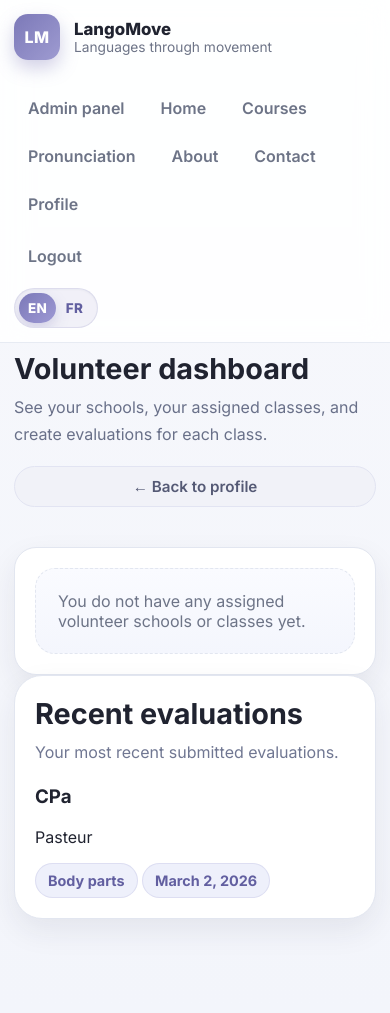
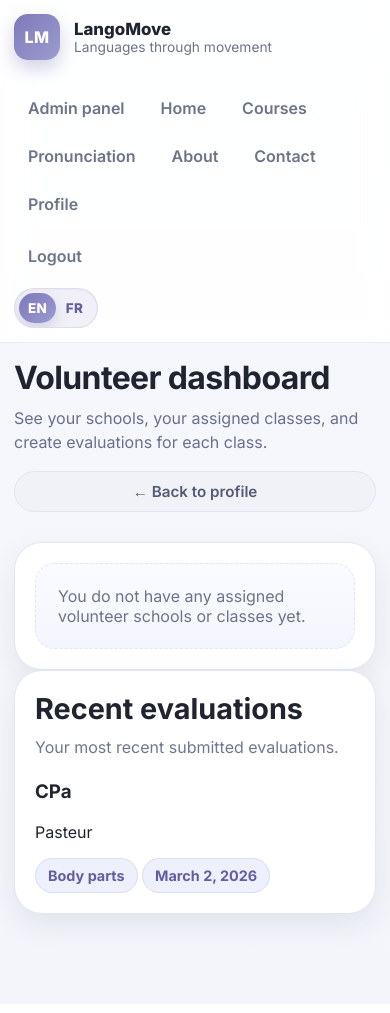
Before and after one commit to Gabriel-Lasconi/LangoMove, a Django app: page /users/volunteer-dashboard/ in a window 390 px wide. After the commit the page ends 945 px from the top, so only its background shows below. Run offline with Django 5.2, Linux system fonts and the light colour scheme; a user stored in the database is signed in; data comes from the database, SQL or seed files in the repository.

Commit message:
Fixed front-end in volunteer_dashboard.html

```diff
--- a/lango-move/static/css/profile.css
+++ b/lango-move/static/css/profile.css
@@ -529,220 +529,18 @@
         max-width: none;
     }
 }
-.volunteer-dashboard-page {
-    padding-top: 8px;
+.profile-identity-block {
+    margin-top: 18px;
 }
 
-.volunteer-dashboard-container {
-    max-width: 1120px;
+.profile-name {
+    margin-top: 0;
+    margin-bottom: 6px;
+    line-height: 1.15;
 }
 
-.volunteer-dashboard-header {
-    margin-bottom: 18px;
+.profile-email {
+    margin-top: 0;
+    margin-bottom: 14px;
+    word-break: break-word;
 }
-
-.volunteer-dashboard-header h1 {
-    margin-bottom: 8px;
-}
-
-.volunteer-dashboard-header p {
-    max-width: 760px;
-    color: #697089;
-}
-
-.volunteer-dashboard-top-actions {
-    display: flex;
-    align-items: center;
-    gap: 12px;
-    margin-bottom: 22px;
-}
-
-.volunteer-dashboard-top-actions .button-secondary {
-    display: inline-flex;
-    align-items: center;
-    justify-content: center;
-    text-decoration: none;
-}
-
-.volunteer-school-list {
-    display: flex;
-    flex-direction: column;
-    gap: 20px;
-    margin-bottom: 22px;
-}
-
-.volunteer-school-card,
-.volunteer-evaluations-card {
-    border-radius: 28px;
-    overflow: hidden;
-}
-
-.volunteer-school-card-body {
-    padding: 28px;
-}
-
-.volunteer-school-header {
-    display: flex;
-    align-items: flex-start;
-    justify-content: space-between;
-    gap: 18px;
-    margin-bottom: 22px;
-    padding-bottom: 18px;
-    border-bottom: 1px solid #ececf6;
-}
-
-.volunteer-school-header h2 {
-    margin: 0 0 8px;
-    font-size: 2rem;
-    line-height: 1.1;
-}
-
-.volunteer-school-header p {
-    margin: 0;
-    color: #707792;
-    font-size: 1rem;
-}
-
-.volunteer-school-tags {
-    display: flex;
-    flex-wrap: wrap;
-    gap: 8px;
-    justify-content: flex-end;
-}
-
-.volunteer-classroom-grid {
-    display: grid;
-    grid-template-columns: repeat(2, minmax(0, 1fr));
-    gap: 18px;
-}
-
-.volunteer-classroom-card {
-    background: #f9f9fe;
-    border: 1px solid #e8e9f5;
-    border-radius: 22px;
-    padding: 20px;
-    transition: transform 0.18s ease, box-shadow 0.18s ease, border-color 0.18s ease;
-}
-
-.volunteer-classroom-card:hover {
-    transform: translateY(-2px);
-    box-shadow: 0 10px 24px rgba(93, 98, 170, 0.08);
-    border-color: #dcdff2;
-}
-
-.volunteer-classroom-top {
-    margin-bottom: 14px;
-}
-
-.volunteer-classroom-top h3 {
-    margin: 0 0 6px;
-    font-size: 1.3rem;
-    line-height: 1.2;
-}
-
-.volunteer-classroom-top p {
-    margin: 0;
-    color: #707792;
-}
-
-.volunteer-classroom-tags {
-    display: flex;
-    flex-wrap: wrap;
-    gap: 8px;
-    margin-bottom: 16px;
-}
-
-.volunteer-classroom-actions {
-    display: flex;
-    justify-content: flex-start;
-}
-
-.volunteer-classroom-actions .button {
-    text-decoration: none;
-    display: inline-flex;
-    align-items: center;
-    justify-content: center;
-}
-
-.volunteer-evaluations-card .card-body {
-    padding: 28px;
-}
-
-.volunteer-evaluations-card .profile-section-heading {
-    margin-bottom: 18px;
-}
-
-.volunteer-evaluations-card .profile-section-heading h2 {
-    margin-bottom: 8px;
-}
-
-.volunteer-evaluations-card .profile-section-heading p {
-    color: #707792;
-}
-
-@media (max-width: 900px) {
-    .volunteer-school-header {
-        flex-direction: column;
-        align-items: flex-start;
-    }
-
-    .volunteer-school-tags {
-        justify-content: flex-start;
-    }
-
-    .volunteer-classroom-grid {
-        grid-template-columns: 1fr;
-    }
-}
-
-@media (max-width: 640px) {
-    .volunteer-dashboard-top-actions {
-        flex-direction: column;
-        align-items: stretch;
-    }
-
-    .volunteer-school-card-body,
-    .volunteer-evaluations-card .card-body {
-        padding: 20px;
-    }
-
-    .volunteer-school-header h2 {
-        font-size: 1.7rem;
-    }
-
-    .volunteer-classroom-card {
-        padding: 16px;
-    }
-}
-
-/* Back to profile button */
-
-.volunteer-back-link {
-    display: inline-flex;
-    align-items: center;
-    justify-content: center;
-
-    padding: 10px 18px;
-    border-radius: 999px;
-
-    font-size: 0.95rem;
-    font-weight: 600;
-    text-decoration: none;
-
-    background: #f1f2f8;
-    color: #555a75;
-    border: 1px solid #e2e4f2;
-
-    transition: all 0.18s ease;
-    margin-bottom: 18px;
-}
-
-.volunteer-back-link:hover {
-    background: #e7e9f6;
-    border-color: #d6d9ef;
-    color: #43486a;
-}
-
-.volunteer-back-link:active {
-    transform: translateY(1px);
-}
--- /dev/null
+++ b/lango-move/static/css/volunteer_dashboard.css
@@ -0,0 +1,236 @@
+.volunteer-dashboard-page {
+    padding-top: 34px;
+    padding-bottom: 28px;
+}
+
+.volunteer-dashboard-container {
+    max-width: 1120px;
+}
+
+.volunteer-dashboard-header {
+    margin-bottom: 20px;
+}
+
+.volunteer-dashboard-header h1 {
+    margin: 0 0 10px;
+    font-size: 3rem;
+    line-height: 1.08;
+    letter-spacing: -0.02em;
+}
+
+.volunteer-dashboard-header p {
+    margin: 0;
+    max-width: 760px;
+    color: #697089;
+    font-size: 1.08rem;
+    line-height: 1.65;
+}
+
+.volunteer-dashboard-top-actions {
+    display: flex;
+    align-items: center;
+    gap: 12px;
+    margin-bottom: 30px;
+}
+
+.volunteer-back-link {
+    display: inline-flex;
+    align-items: center;
+    justify-content: center;
+    padding: 10px 18px;
+    border-radius: 999px;
+    font-size: 0.95rem;
+    font-weight: 600;
+    text-decoration: none;
+    background: #f1f2f8;
+    color: #555a75;
+    border: 1px solid #e2e4f2;
+    transition: all 0.18s ease;
+}
+
+.volunteer-back-link:hover {
+    background: #e7e9f6;
+    border-color: #d6d9ef;
+    color: #43486a;
+}
+
+.volunteer-back-link:active {
+    transform: translateY(1px);
+}
+
+.volunteer-school-list {
+    display: flex;
+    flex-direction: column;
+    gap: 22px;
+    margin-bottom: 22px;
+}
+
+.volunteer-school-card,
+.volunteer-evaluations-card,
+.volunteer-empty-card {
+    border-radius: 28px;
+    overflow: hidden;
+}
+
+.volunteer-school-card-body,
+.volunteer-evaluations-card .card-body,
+.volunteer-empty-card .card-body {
+    padding: 28px;
+}
+
+.volunteer-school-header {
+    display: flex;
+    align-items: flex-start;
+    justify-content: space-between;
+    gap: 18px;
+    margin-bottom: 22px;
+    padding-bottom: 18px;
+    border-bottom: 1px solid #ececf6;
+}
+
+.volunteer-school-header h2 {
+    margin: 0 0 8px;
+    font-size: 2rem;
+    line-height: 1.1;
+}
+
+.volunteer-school-header p {
+    margin: 0;
+    color: #707792;
+    font-size: 1rem;
+}
+
+.volunteer-school-tags {
+    display: flex;
+    flex-wrap: wrap;
+    gap: 8px;
+    justify-content: flex-end;
+}
+
+.volunteer-classroom-grid {
+    display: grid;
+    grid-template-columns: repeat(2, minmax(0, 1fr));
+    gap: 18px;
+}
+
+.volunteer-classroom-card {
+    background: #f9f9fe;
+    border: 1px solid #e8e9f5;
+    border-radius: 22px;
+    padding: 20px;
+    transition: transform 0.18s ease, box-shadow 0.18s ease, border-color 0.18s ease;
+}
+
+.volunteer-classroom-card:hover {
+    transform: translateY(-2px);
+    box-shadow: 0 10px 24px rgba(93, 98, 170, 0.08);
+    border-color: #dcdff2;
+}
+
+.volunteer-classroom-top {
+    margin-bottom: 14px;
+}
+
+.volunteer-classroom-top h3 {
+    margin: 0 0 6px;
+    font-size: 1.3rem;
+    line-height: 1.2;
+}
+
+.volunteer-classroom-top p {
+    margin: 0;
+    color: #707792;
+}
+
+.volunteer-classroom-tags {
+    display: flex;
+    flex-wrap: wrap;
+    gap: 8px;
+    margin-bottom: 16px;
+}
+
+.volunteer-classroom-actions {
+    display: flex;
+    justify-content: flex-start;
+}
+
+.volunteer-classroom-actions .button {
+    text-decoration: none;
+    display: inline-flex;
+    align-items: center;
+    justify-content: center;
+}
+
+.volunteer-evaluations-card .profile-section-heading {
+    margin-bottom: 18px;
+}
+
+.volunteer-evaluations-card .profile-section-heading h2 {
+    margin-bottom: 8px;
+}
+
+.volunteer-evaluations-card .profile-section-heading p {
+    color: #707792;
+}
+
+@media (max-width: 900px) {
+    .volunteer-dashboard-page {
+        padding-top: 24px;
+    }
+
+    .volunteer-school-header {
+        flex-direction: column;
+        align-items: flex-start;
+    }
+
+    .volunteer-school-tags {
+        justify-content: flex-start;
+    }
+
+    .volunteer-classroom-grid {
+        grid-template-columns: 1fr;
+    }
+
+    .volunteer-dashboard-header h1 {
+        font-size: 2.45rem;
+    }
+}
+
+@media (max-width: 640px) {
+    .volunteer-dashboard-page {
+        padding-top: 18px;
+        padding-bottom: 20px;
+    }
+
+    .volunteer-dashboard-top-actions {
+        flex-direction: column;
+        align-items: stretch;
+    }
+
+    .volunteer-school-card-body,
+    .volunteer-evaluations-card .card-body,
+    .volunteer-empty-card .card-body {
+        padding: 20px;
+    }
+
+    .volunteer-dashboard-header {
+        margin-bottom: 16px;
+    }
+
+    .volunteer-dashboard-header h1 {
+        font-size: 2rem;
+    }
+
+    .volunteer-dashboard-header p {
+        font-size: 1rem;
+        line-height: 1.55;
+    }
+
+    .volunteer-school-header h2 {
+        font-size: 1.7rem;
+    }
+
+    .volunteer-classroom-card {
+        padding: 16px;
+    }
+}
--- a/lango-move/templates/base.html
+++ b/lango-move/templates/base.html
@@ -18,6 +18,7 @@
     <link rel="stylesheet" href="{% static 'css/profile.css' %}">
     <link rel="stylesheet" href="{% static 'css/dropdowns.css' %}">
     <link rel="stylesheet" href="{% static 'css/class_participation.css' %}">
+    <link rel="stylesheet" href="{% static 'css/volunteer_dashboard.css' %}">
     <link rel="stylesheet" href="{% static 'css/modal.css' %}">
 
     <link rel="preconnect" href="https://fonts.googleapis.com">
--- a/lango-move/templates/users/profile.html
+++ b/lango-move/templates/users/profile.html
@@ -49,8 +49,10 @@
                         {% endif %}
                     {% endif %}
 
-                    <h2 class="profile-name">{{ profile_user.username }}</h2>
-                    <p class="profile-email">{{ profile_user.email }}</p>
+                    <div class="profile-identity-block" style="margin-top: 18px;">
+                        <h2 class="profile-name">{{ profile_user.username }}</h2>
+                        <p class="profile-email">{{ profile_user.email }}</p>
+                    </div>
 
                     <div class="profile-tags">
                         <span class="tag">{{ profile_user.get_role_display }}</span>
--- a/lango-move/templates/users/volunteer_dashboard.html
+++ b/lango-move/templates/users/volunteer_dashboard.html
@@ -85,7 +85,7 @@
                 {% endfor %}
             </div>
         {% else %}
-            <div class="card">
+            <div class="card volunteer-empty-card">
                 <div class="card-body">
                     <div class="profile-empty-state">
                         You do not have any assigned volunteer schools or classes yet.
```
